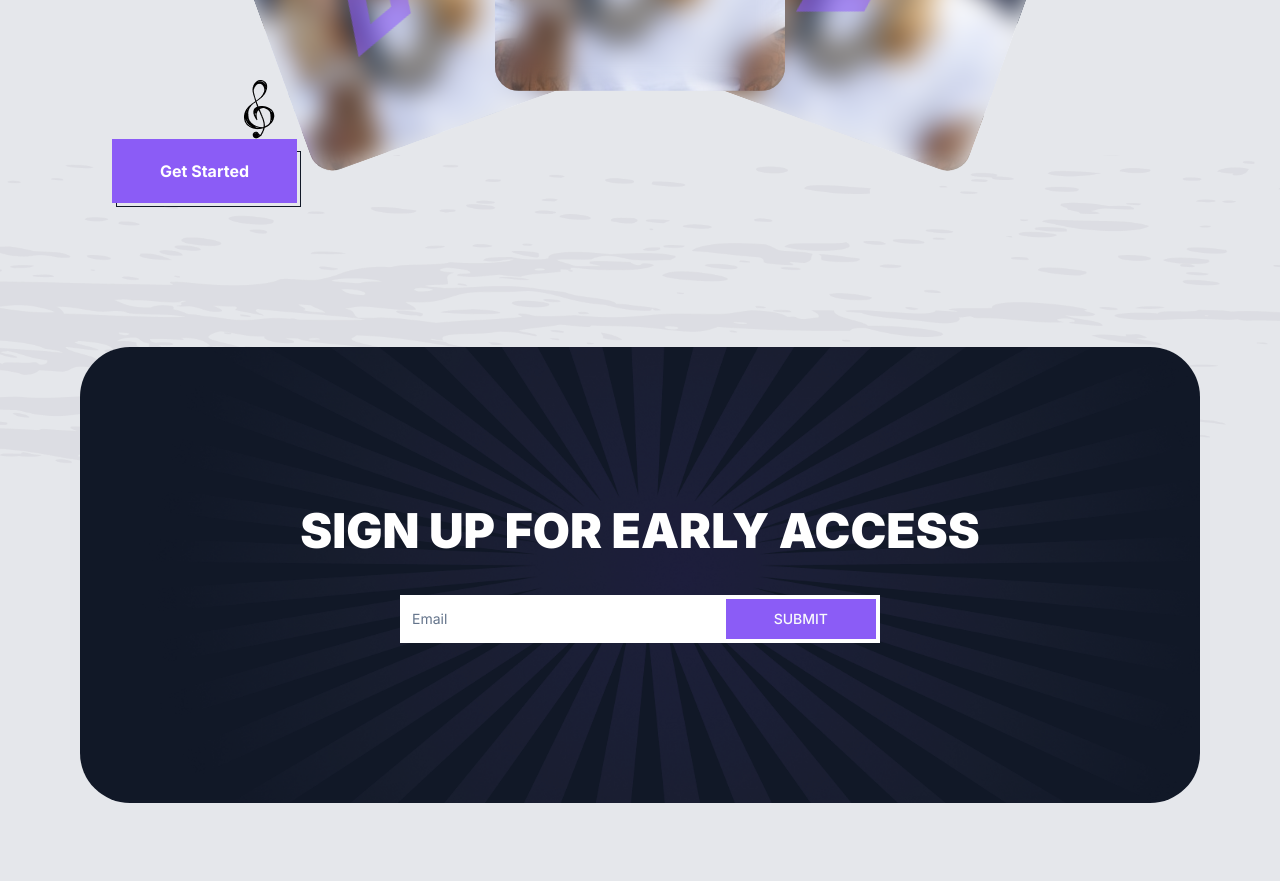
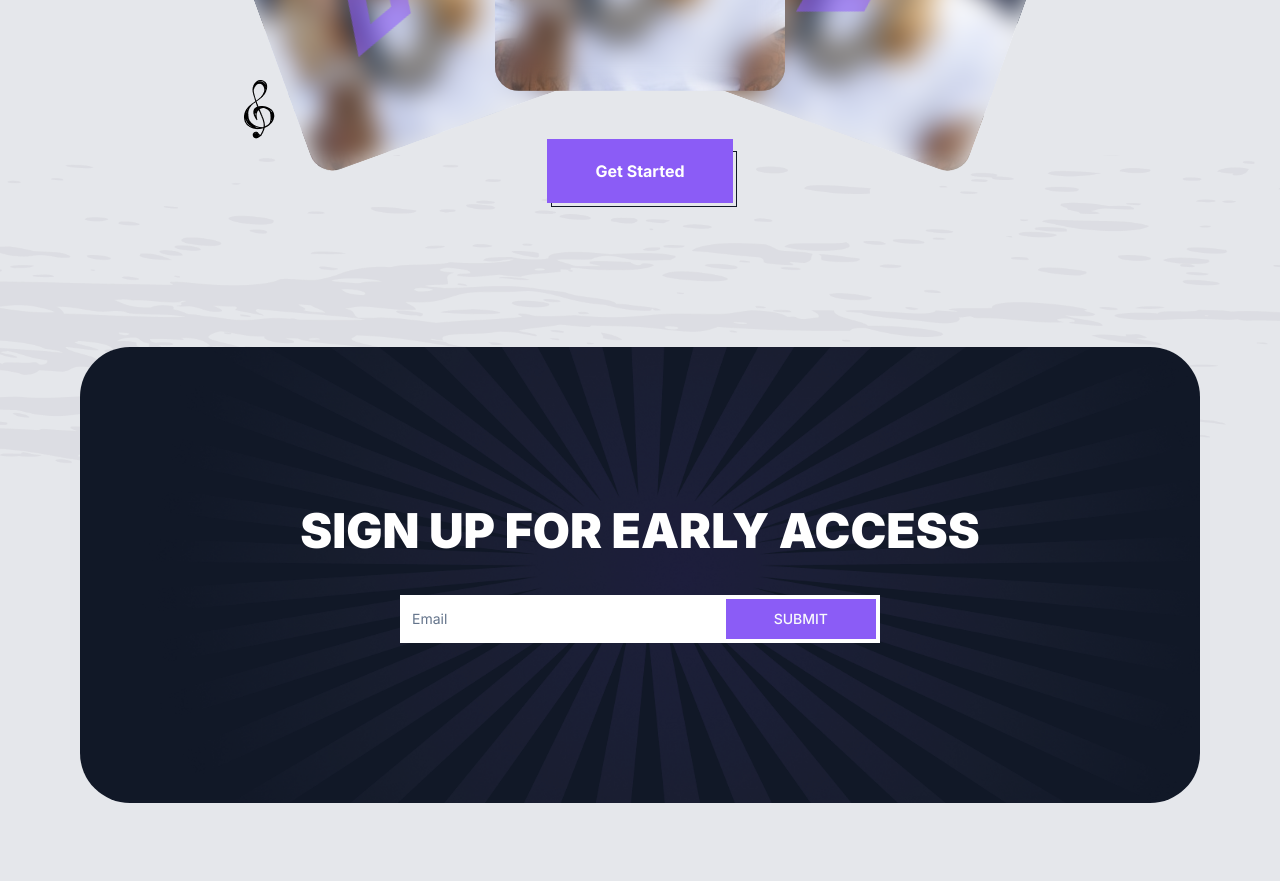
Before and after one commit to craftid/exceed-webdesign, a Next.js app: page / in a window 1280 px wide. Shown: the part 5080-5961 px from the top of the page. Built offline with nearby package versions, Linux system fonts and the light colour scheme.

Commit message:
chore: Update NFTs component styles for better alignment

```diff
--- a/src/app/(landing)/_components/nfts.tsx
+++ b/src/app/(landing)/_components/nfts.tsx
@@ -71,7 +71,7 @@ export default function Nfts() {
         <Link
           href="#"
           className={cn(
-            "relative block w-fit ",
+            "relative mx-auto block w-fit",
             "border-violet-500 bg-violet-500 px-12 py-5 text-base font-bold text-white transition-all duration-300 hover:bg-gray-900",
             "after:absolute after:-z-10 after:h-14 after:w-full after:border after:border-gray-900 after:content-['']",
             "after:-bottom-1 after:-right-1 after:transition-all after:duration-300 hover:after:bottom-0 hover:after:right-0"
```
